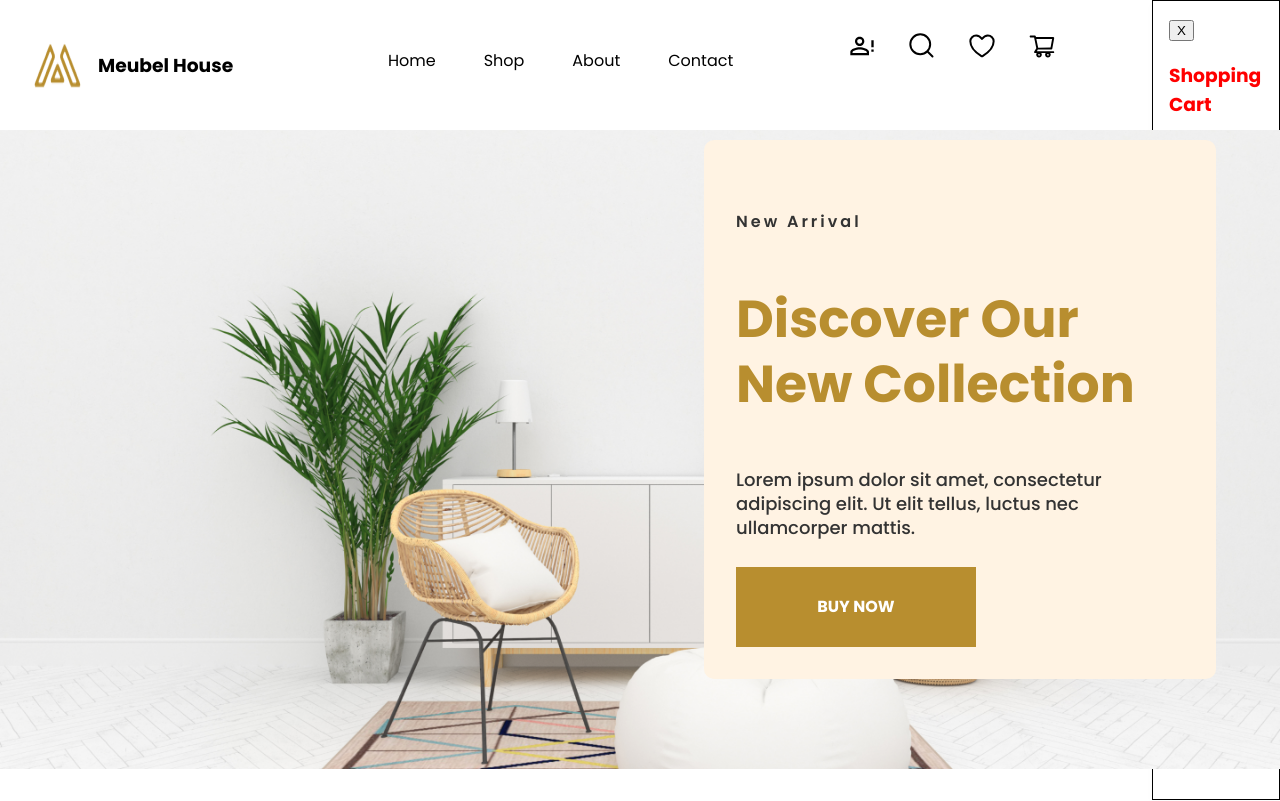
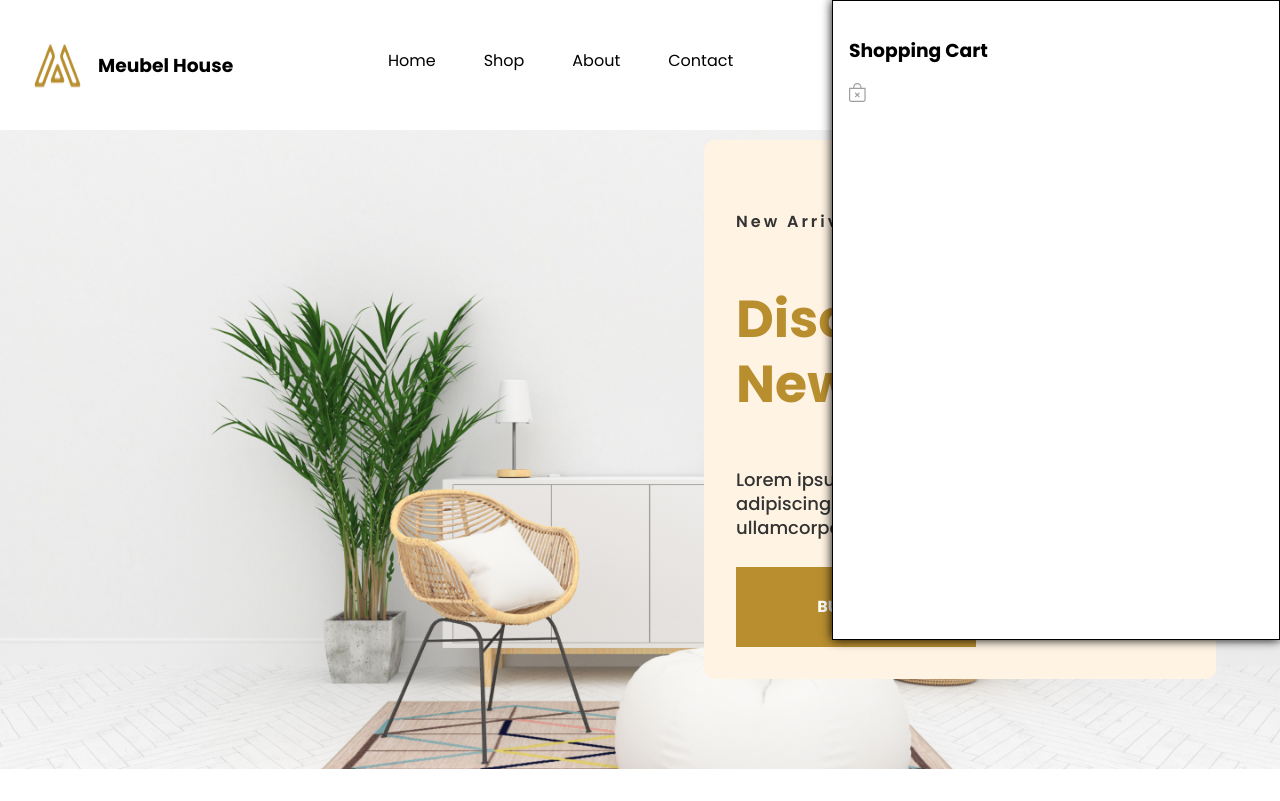
Before and after one commit to Casandrabenpor/Meubel-House-E-commerce, a React (Create React App) app: page /#/ in a window 1280 px wide. Shown: the top 801 px of the page. Built offline with nearby package versions, Linux system fonts and the light colour scheme.

Commit message:
button close card sidebar

```diff
--- a/src/components/homeComponents/aside.tsx
+++ b/src/components/homeComponents/aside.tsx
@@ -1,5 +1,5 @@
 import React from 'react';
-import { Aside, ButtonClose, Content } from '../../styled/homeStyled/navStyled';
+import { Aside, Content } from '../../styled/homeStyled/navStyled';
 import { useTypedDispatch, useTypedSelector } from '../../app/store';
 import { toggle } from '../../features/sideBarSlice';
 
@@ -15,8 +15,29 @@ export const AsideCart = () => {
   return sideBarActivated ? (
     <Aside>
       <Content $sideBarActivated={sideBarActivated}>
-        <ButtonClose onClick={toggleSideBar}>X</ButtonClose>
-        <h3>Shopping Cart</h3>
+        <div>
+          <h3>Shopping Cart</h3>
+          <svg
+            onClick={toggleSideBar}
+            xmlns="http://www.w3.org/2000/svg"
+            width="17"
+            height="19"
+            viewBox="0 0 17 19"
+            fill="none"
+            style={{ cursor: 'pointer' }}
+          >
+            <path
+              fill-rule="evenodd"
+              clip-rule="evenodd"
+              d="M6.11047 9.6734C6.16563 9.6181 6.23115 9.57424 6.30328 9.5443C6.37542 9.51437 6.45275 9.49896 6.53085 9.49896C6.60894 9.49896 6.68628 9.51437 6.75841 9.5443C6.83055 9.57424 6.89607 9.6181 6.95122 9.6734L8.3121 11.0355L9.67297 9.6734C9.78446 9.56191 9.93568 9.49927 10.0933 9.49927C10.251 9.49927 10.4022 9.56191 10.5137 9.6734C10.6252 9.78489 10.6878 9.9361 10.6878 10.0938C10.6878 10.2514 10.6252 10.4027 10.5137 10.5141L9.15166 11.875L10.5137 13.2359C10.6252 13.3474 10.6878 13.4986 10.6878 13.6563C10.6878 13.8139 10.6252 13.9652 10.5137 14.0766C10.4022 14.1881 10.251 14.2508 10.0933 14.2508C9.93568 14.2508 9.78446 14.1881 9.67297 14.0766L8.3121 12.7146L6.95122 14.0766C6.83973 14.1881 6.68852 14.2508 6.53085 14.2508C6.37318 14.2508 6.22196 14.1881 6.11047 14.0766C5.99898 13.9652 5.93635 13.8139 5.93635 13.6563C5.93635 13.4986 5.99898 13.3474 6.11047 13.2359L7.47253 11.875L6.11047 10.5141C6.05518 10.459 6.01131 10.3935 5.98137 10.3213C5.95144 10.2492 5.93604 10.1719 5.93604 10.0938C5.93604 10.0157 5.95144 9.93834 5.98137 9.86621C6.01131 9.79407 6.05518 9.72855 6.11047 9.6734Z"
+              fill="#9F9F9F"
+            />
+            <path
+              d="M8.3125 1.1875C9.09986 1.1875 9.85497 1.50028 10.4117 2.05703C10.9685 2.61378 11.2812 3.36889 11.2812 4.15625V4.75H5.34375V4.15625C5.34375 3.36889 5.65653 2.61378 6.21328 2.05703C6.77003 1.50028 7.52514 1.1875 8.3125 1.1875ZM12.4688 4.75V4.15625C12.4688 3.05394 12.0309 1.99679 11.2514 1.21734C10.472 0.437889 9.41481 0 8.3125 0C7.21019 0 6.15304 0.437889 5.37359 1.21734C4.59414 1.99679 4.15625 3.05394 4.15625 4.15625V4.75H0V16.625C0 17.2549 0.250223 17.859 0.695621 18.3044C1.14102 18.7498 1.74511 19 2.375 19H14.25C14.8799 19 15.484 18.7498 15.9294 18.3044C16.3748 17.859 16.625 17.2549 16.625 16.625V4.75H12.4688ZM1.1875 5.9375H15.4375V16.625C15.4375 16.9399 15.3124 17.242 15.0897 17.4647C14.867 17.6874 14.5649 17.8125 14.25 17.8125H2.375C2.06006 17.8125 1.75801 17.6874 1.53531 17.4647C1.31261 17.242 1.1875 16.9399 1.1875 16.625V5.9375Z"
+              fill="#9F9F9F"
+            />
+          </svg>
+        </div>
       </Content>
     </Aside>
   ) : (
--- a/src/styled/homeStyled/navStyled.tsx
+++ b/src/styled/homeStyled/navStyled.tsx
@@ -43,25 +43,19 @@ export const IconsNav = styled.div`
 // ASIDE
 
 export const Aside = styled.aside`
-  box-shadow: 0px 3px 10px #00000005;
-  display: flex;
-  flex-direction: column;
+  box-shadow: 0 0 10px rgba(0, 0, 0, 1.2);
   background: ${colors.white};
-  height: 100vh;
-  width: 10%;
+  height: 80vh;
+  width: 35%;
   border: 1px solid black;
-  padding: 2em;
   top: 0;
   right: 0;
-  overflow-x: hidden;
   position: fixed;
   padding: 1em;
-  color: red;
+  color: ${colors.black};
+  z-index: 1;
 `;
 export const Content = styled.div<Props>`
   width: ${(props) => (props.$sideBarActivated ? '85%' : '100%')};
   margin-right: ${(props) => (props.$sideBarActivated ? '15%' : '0%')};
 `;
-export const ButtonClose = styled.button`
-  cursor: pointer;
-`;
```
